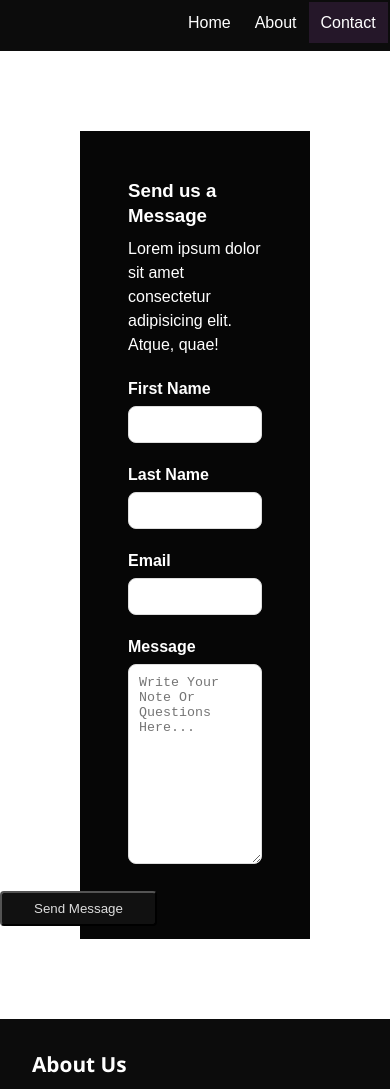
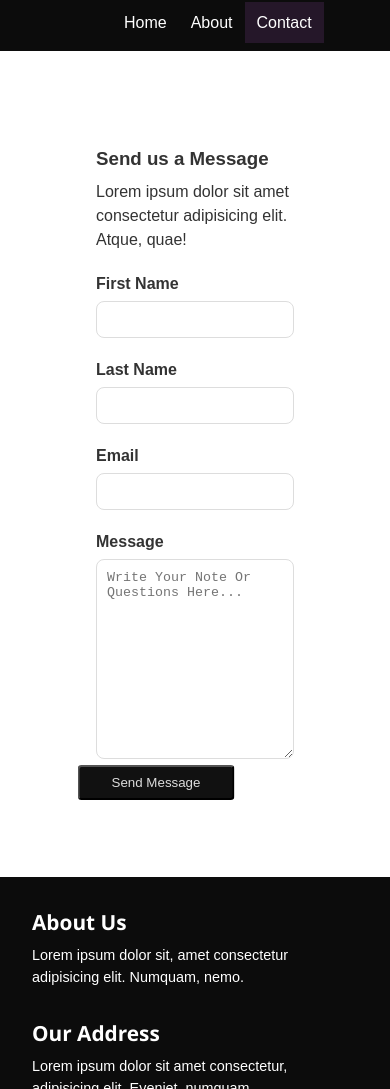
Before and after one commit to Emmagold01/Orbit, a plain HTML site: page contact.html in a window 390 px wide. Shown: the part 69-1158 px from the top of the page. Drawn offline with nearby package versions, Linux system fonts and the light colour scheme.

Commit message:
git commit -m "third commit"

```diff
--- a/CSS/mobile.css
+++ b/CSS/mobile.css
@@ -1,3 +1,7 @@
+.container {
+  padding: 0.5rem;
+}
+
 /* Navigation */
 #navbar .container {
     grid-template-columns: 6fr 3fr;
@@ -9,7 +13,7 @@
   }
 
   #navbar .container ul {
-    margin-left: 10rem;
+    margin-left: 6rem;
   }
 
   .btn {
@@ -40,7 +44,7 @@
     grid-template-columns: 1fr;
     padding: 1.5rem;
     font-size: 1rem;
-    margin-left: 3rem;
+    margin-left: 1rem;
   }
 
   /* Gallery */
@@ -51,6 +55,7 @@
   /* Team */
   #team .team-container {
     grid-template-columns: 1fr;
+    padding: 1px;
   }
 
   #team .team-container .card {
@@ -100,23 +105,36 @@
 
 
   /* Contact */
-  #contact .contact-container {
-    padding: 1rem;
-    margin: 0;
-  }
-
-  #contact-form .contact {
-    grid-template-columns: 1fr;
-    font-size: 1rem;
-  }
 
   #contact-form .contact-card2 {
     display: none;
   }
 
-  .btn-contact {
-    left: 20%;
+
+  #contact-form .contact {
+    grid-template-columns: 1fr;
   }
+
+
+
+  #contact-form .btn-contact {
+    left: 40%;
+    transform: translateX(-50%);
+    margin-top: -1rem
+  }
+
+
+  #contact-form .form-group {
+    margin-bottom: 15px;
+  }
+
+  #contact-form .contact-card1 {
+    padding: 1rem;
+    background: none;
+    color: #333;
+    font-family: sans-serif;
+  }
+
 
 
   /* Footer */
--- a/CSS/style.css
+++ b/CSS/style.css
@@ -427,7 +427,7 @@
 #team .t-container{
   background-color: #f8f4f4;
   margin: auto;
-  padding: 4rem;
+  padding: 2rem;
 }
 
 #team .team-container {
```
